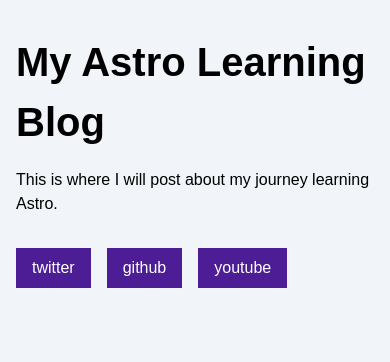
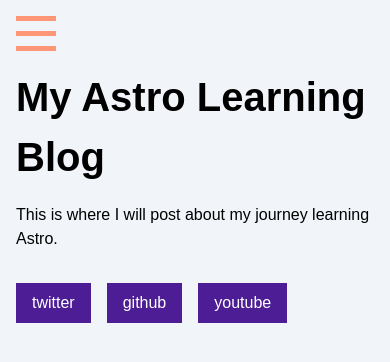
Before and after one commit to Cloud-Xero/sandbox, an Astro site in the folder astro/test-astro/: page /blog in a window 390 px wide. Built offline with nearby package versions, Linux system fonts and the light colour scheme; Astro itself is replaced by a stand-in of ours.

Commit message:
astro: add hamburger component

```diff
--- /dev/null
+++ b/astro/test-astro/src/components/Hamburger.astro
@@ -0,0 +1,8 @@
+---
+---
+
+<div class="hamburger">
+  <span class="line"></span>
+  <span class="line"></span>
+  <span class="line"></span>
+</div>
--- a/astro/test-astro/src/components/Header.astro
+++ b/astro/test-astro/src/components/Header.astro
@@ -1,9 +1,11 @@
 ---
+import Hamburger from "./Hamburger.astro";
 import Navigation from "./Navigation.astro";
 ---
 
 <header>
   <nav>
+    <Hamburger />
     <Navigation />
   </nav>
 </header>
--- a/astro/test-astro/src/styles/global.css
+++ b/astro/test-astro/src/styles/global.css
@@ -21,6 +21,18 @@
 }
 
 /* nav styles */
+.hamburger {
+  padding-right: 20px;
+  cursor: pointer;
+}
+
+.hamburger .line {
+  display: block;
+  width: 40px;
+  height: 5px;
+  margin-bottom: 10px;
+  background-color: #ff9776;
+}
 
 .nav-links {
   width: 100%;
@@ -63,4 +75,8 @@
     display: inline-block;
     padding: 15px 20px;
   }
+
+  .hamburger {
+    display: none;
+  }
 }
```
